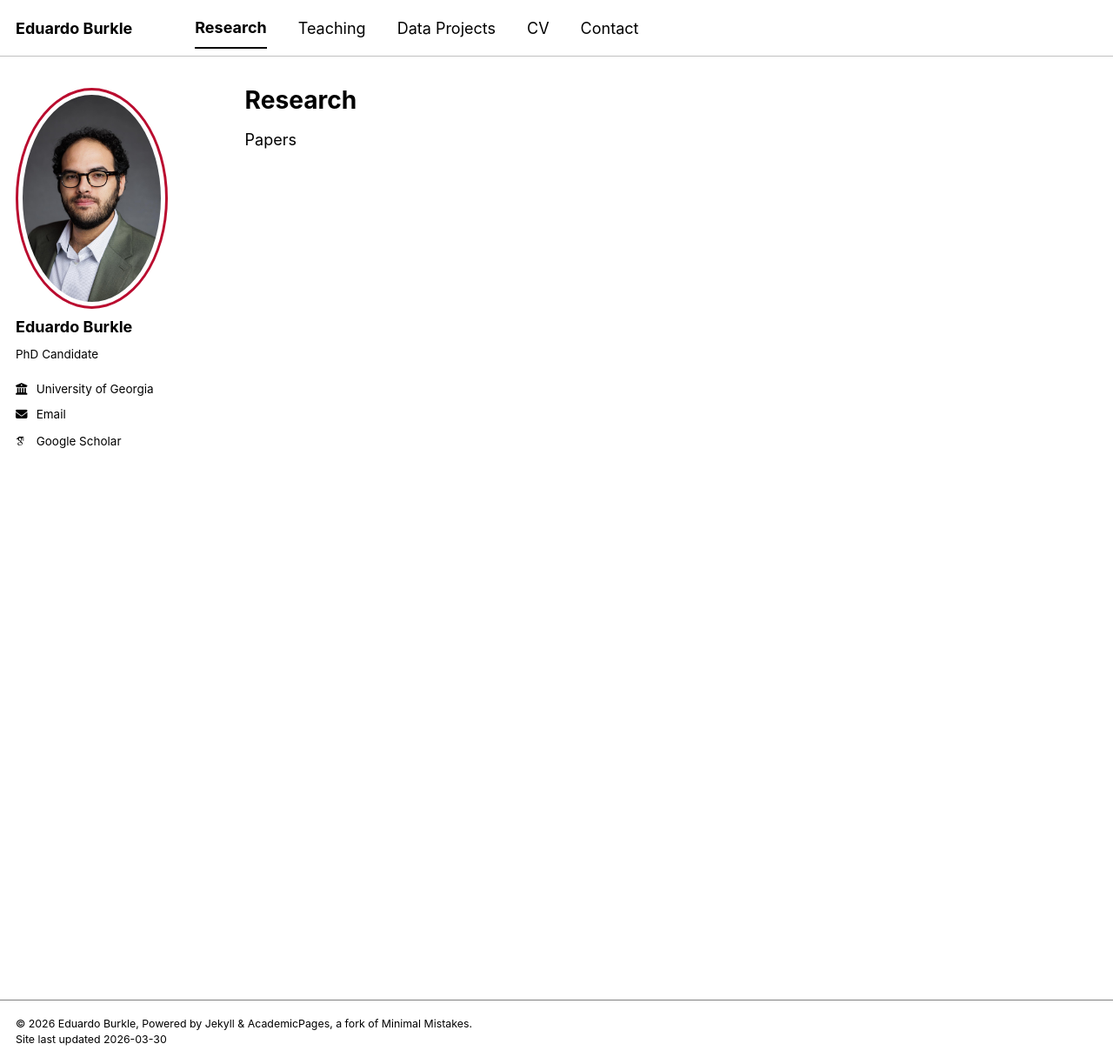
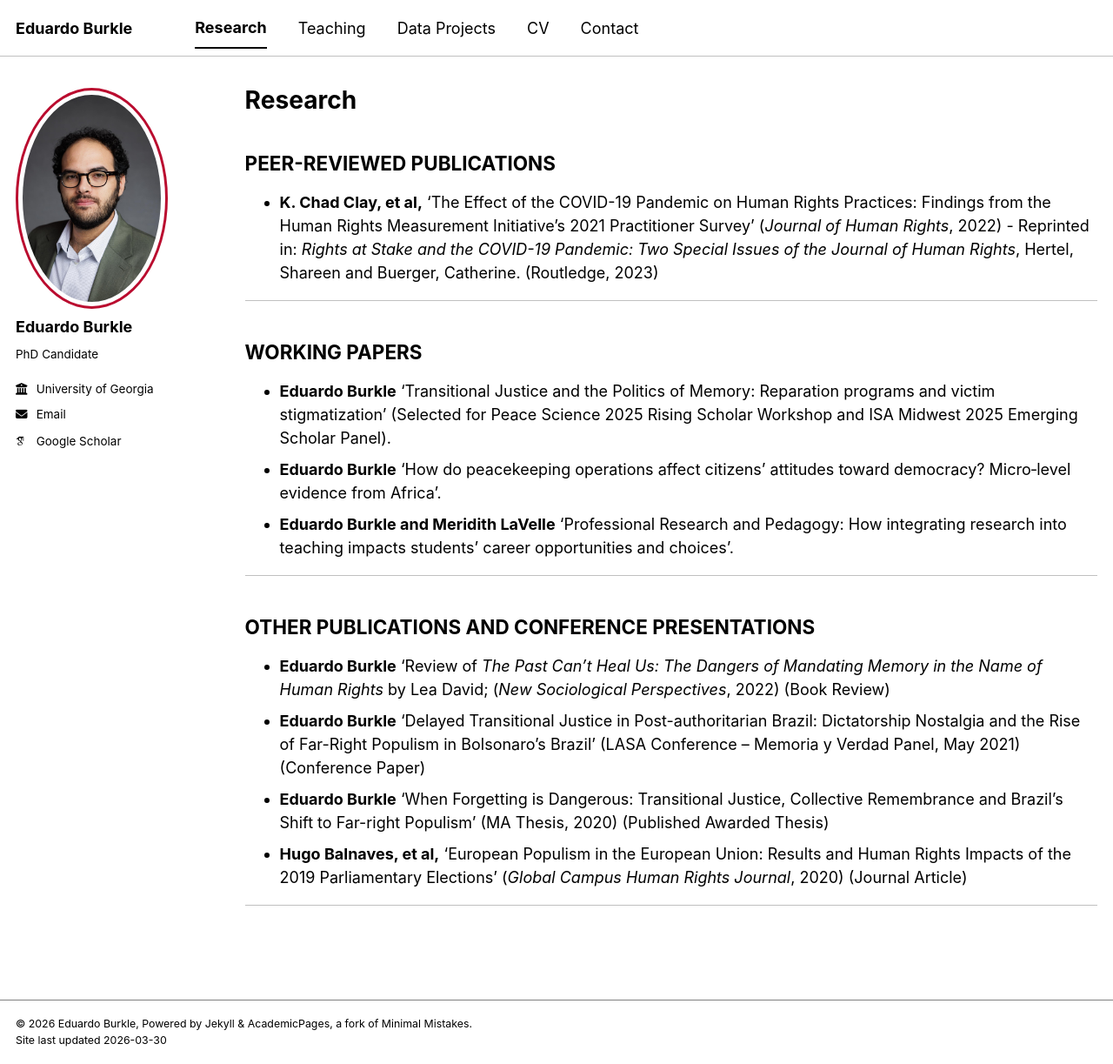
Before and after one commit to eduardoburkle/eduardoburkle.github.io, a Jekyll site: the page built from _pages/research.md, in a window 1280 px wide and 1223 px high. Shown: the whole window at 87% size. Built offline with Jekyll 4.4.1, drawn with Linux system fonts in a browser that asks for light colours; some web fonts are replaced; a script bundle is joined from its source files by our own code; library files that are not in the unit come from our copies.

Commit message:
Update research.md

```diff
--- a/_pages/research.md
+++ b/_pages/research.md
@@ -5,4 +5,25 @@ permalink: /research/
 author_profile: true
 ---
 
-Papers
+## PEER-REVIEWED PUBLICATIONS
+
+* **K. Chad Clay, et al,** ‘The Effect of the COVID-19 Pandemic on Human Rights Practices: Findings from the Human Rights Measurement Initiative’s 2021 Practitioner Survey’ (*Journal of Human Rights*, 2022) - Reprinted in: *Rights at Stake and the COVID-19 Pandemic: Two Special Issues of the Journal of Human Rights*, Hertel, Shareen and Buerger, Catherine. (Routledge, 2023)
+
+---
+
+## WORKING PAPERS
+
+* **Eduardo Burkle** ‘Transitional Justice and the Politics of Memory: Reparation programs and victim stigmatization’ (Selected for Peace Science 2025 Rising Scholar Workshop and ISA Midwest 2025 Emerging Scholar Panel).
+* **Eduardo Burkle** ‘How do peacekeeping operations affect citizens’ attitudes toward democracy? Micro‐level evidence from Africa’.
+* **Eduardo Burkle and Meridith LaVelle** ‘Professional Research and Pedagogy: How integrating research into teaching impacts students’ career opportunities and choices’.
+
+---
+
+## OTHER PUBLICATIONS AND CONFERENCE PRESENTATIONS
+
+* **Eduardo Burkle** ‘Review of *The Past Can't Heal Us: The Dangers of Mandating Memory in the Name of Human Rights* by Lea David; (*New Sociological Perspectives*, 2022) (Book Review)
+* **Eduardo Burkle** ‘Delayed Transitional Justice in Post-authoritarian Brazil: Dictatorship Nostalgia and the Rise of Far-Right Populism in Bolsonaro's Brazil’ (LASA Conference – Memoria y Verdad Panel, May 2021) (Conference Paper)
+* **Eduardo Burkle** ‘When Forgetting is Dangerous: Transitional Justice, Collective Remembrance and Brazil's Shift to Far-right Populism’ (MA Thesis, 2020) (Published Awarded Thesis)
+* **Hugo Balnaves, et al,** ‘European Populism in the European Union: Results and Human Rights Impacts of the 2019 Parliamentary Elections’ (*Global Campus Human Rights Journal*, 2020) (Journal Article)
+
+---
```
